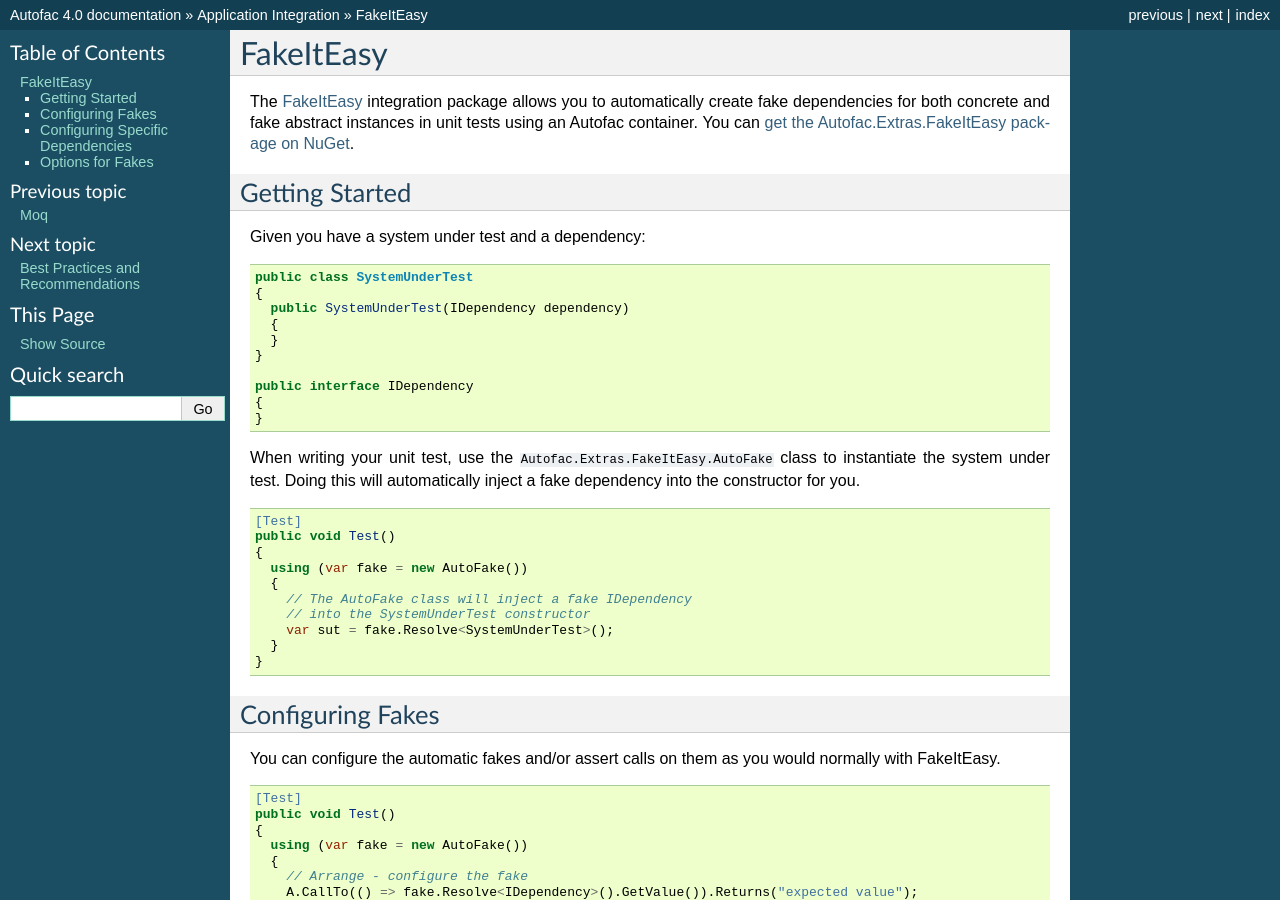
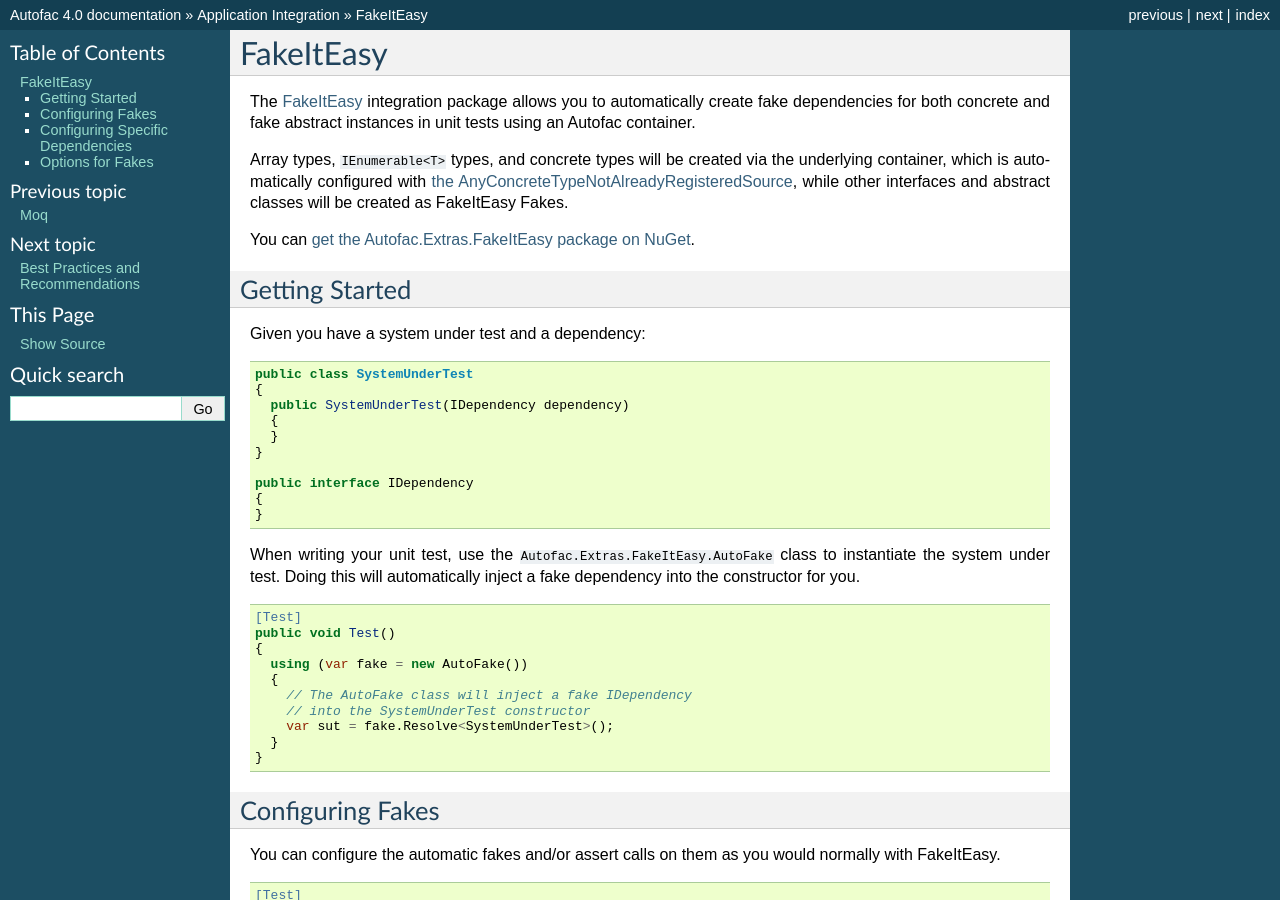
Before and after one commit to autofac/Documentation, a Sphinx documentation site: the page built from docs/integration/fakeiteasy.rst, in a window 1280 px wide and 900 px high. Built offline with Sphinx 7.4.7, drawn with Linux system fonts in a browser that asks for light colours.

Commit message:
Indicate which types are faked
Might have prevented autofac/Autofac.Extras.FakeItEasy#14 from being raised.

```diff
--- a/docs/integration/fakeiteasy.rst
+++ b/docs/integration/fakeiteasy.rst
@@ -2,7 +2,11 @@
 FakeItEasy
 ==========
 
-The `FakeItEasy <http://fakeiteasy.github.io>`_ integration package allows you to automatically create fake dependencies for both concrete and fake abstract instances in unit tests using an Autofac container. You can `get the Autofac.Extras.FakeItEasy package on NuGet <https://nuget.org/packages/Autofac.Extras.FakeItEasy>`_.
+The `FakeItEasy <http://fakeiteasy.github.io>`_ integration package allows you to automatically create fake dependencies for both concrete and fake abstract instances in unit tests using an Autofac container.
+
+Array types, ``IEnumerable<T>`` types, and concrete types will be created via the underlying container, which is automatically configured with :doc:`the AnyConcreteTypeNotAlreadyRegisteredSource  <../advanced/registration-sources>`, while other interfaces and abstract classes will be created as FakeItEasy Fakes.
+
+You can `get the Autofac.Extras.FakeItEasy package on NuGet <https://nuget.org/packages/Autofac.Extras.FakeItEasy>`_.
 
 Getting Started
 ===============
```
